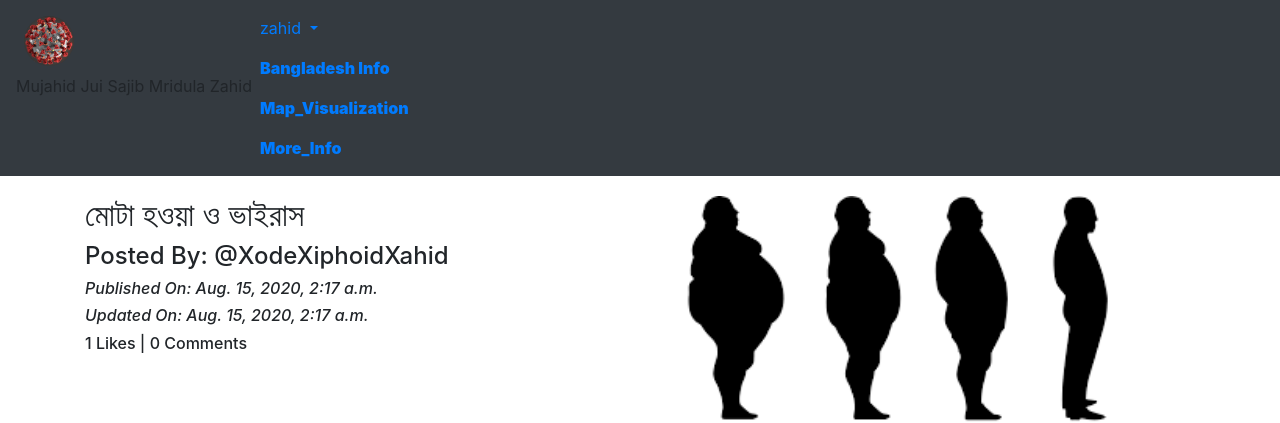
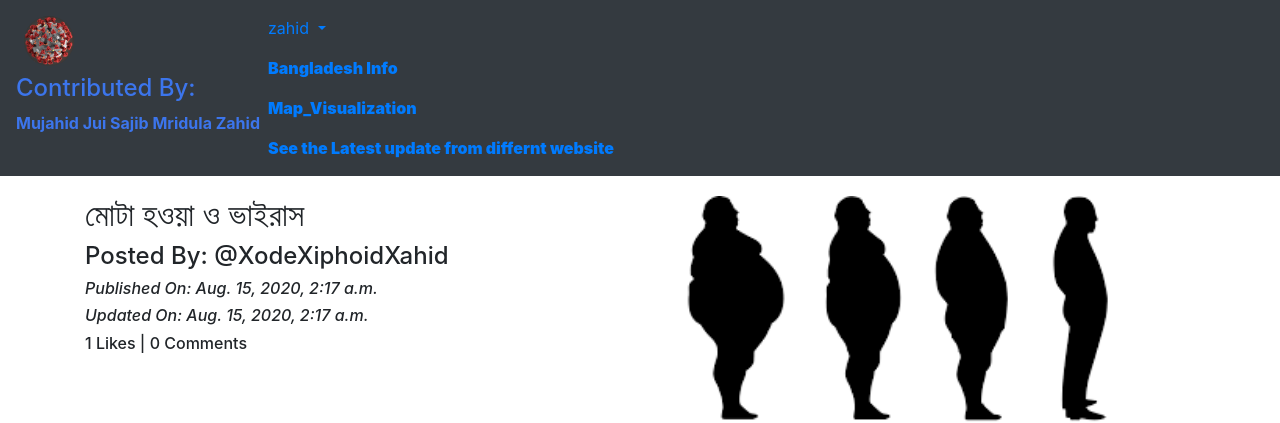
Before and after one commit to islamshaheb/Covid_19, a Django app: a page that uses templates/base.html in a window 1280 px wide. Shown: the top 423 px of the page. Run offline with Django 3.2, Linux system fonts and the light colour scheme; a user stored in the database is signed in; data comes from the database, SQL or seed files in the repository; both versions use the stored data as it was after the commit; parts of the project's set-up code (start-up, migrations or seed data) failed here and were passed over; some libraries are stand-ins or nearby versions.

Commit message:
Change in Base.html

```diff
--- a/templates/base.html
+++ b/templates/base.html
@@ -81,7 +81,7 @@
         <a class="nav-link" href="{%url 'Index' %}"><b><img src="/media/cvd.png" class="rounded-circle" width="50px"></b></a>
 
         <!--main url er vitor index name ta ase tai index er age kisu dite hbe na-->
-        Mujahid Jui Sajib Mridula Zahid
+        <strong  style="color: #3C75EC;"><H4 >Contributed By:</H4>Mujahid Jui Sajib Mridula Zahid</strong>
       </li>
 
       {%if user.is_authenticated %}
@@ -105,7 +105,7 @@
           <a class="nav-link" href="{%url 'Map_Data:show_map' %}"><b>Map_Visualization</b></a>
         </li>
         <li class="nav-item">
-          <a class="nav-link" href="{%url 'More_Info:show_more' %}"><b>More_Info</b></a>
+          <a class="nav-link" href="{%url 'More_Info:show_more' %}"><b>See the Latest update from differnt website</b></a>
         </li>
       </div>
 
@@ -127,7 +127,7 @@
         <a class="nav-link" href="{%url 'Map_Data:show_map' %}"><b>Map_Visualization</b></a>
       </li>
       <li class="nav-item">
-        <a class="nav-link" href="{%url 'More_Info:show_more' %}"><b>More Info</b></a>
+        <a class="nav-link" href="{%url 'More_Info:show_more' %}"><b>See the Latest update from differnt website</b></a>
       </li>
 
       {% endif %}
```
Also changed, not shown: db.sqlite3.
